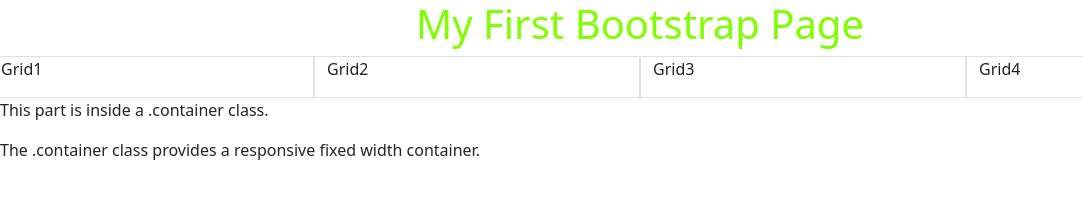
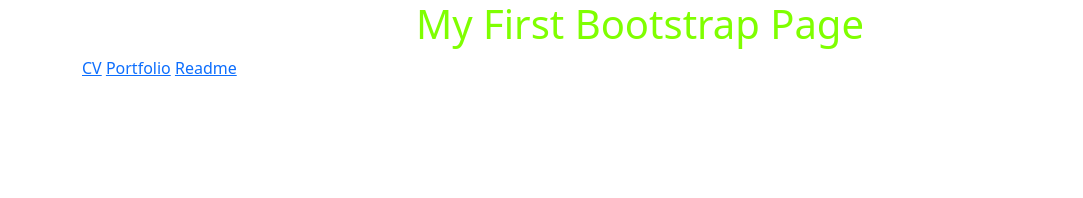
Before and after one commit to jona339e/Portfolio, a plain HTML site: page index.html in a window 1280 px wide. Shown: the whole page, without its empty margins (0-1083 px from the left). Drawn offline with nearby package versions, Linux system fonts and the light colour scheme.

Commit message:
Just a few updates

```diff
--- a/Styles.css
+++ b/Styles.css
@@ -4,5 +4,4 @@ body {
 h1 {
     text-align: center;
     color:chartreuse;
-    /*display: inline;*/
 }
--- a/index.html
+++ b/index.html
@@ -12,27 +12,14 @@ rap.min.css" rel="stylesheet">
 
 <body>
 <div class="container">
+
  <h1>My First Bootstrap Page</h1>
-</div>
-<div class="row">
-    <div class="col border">
-        <p>Grid1</p>
-    </div>
-    <div class="col border">
-        <p>Grid2</p>
-    </div>
-    <div class="col border">
-        <p>Grid3</p>
-    </div>
-    <div class="col border">
-        <p>Grid4</p>
+    <div>
+      <a href="CV.html">CV</a>
+      <a href="Portfolio.html">Portfolio</a>
+      <a href="readme.txt">Readme</a>
     </div>
   </div>
-<div>
-<p>This part is inside a .container class.</p>
-<p>The .container class provides a responsive fixed width container.</p>
-<p></p>
-</div>
 <script src="https://cdn.jsdelivr.net/npm/bootstrap@5.1.2/dist/js/bootst
 rap.bundle.min.js"></script>
 </body>
```
Also changed, not shown: readme.txt.
